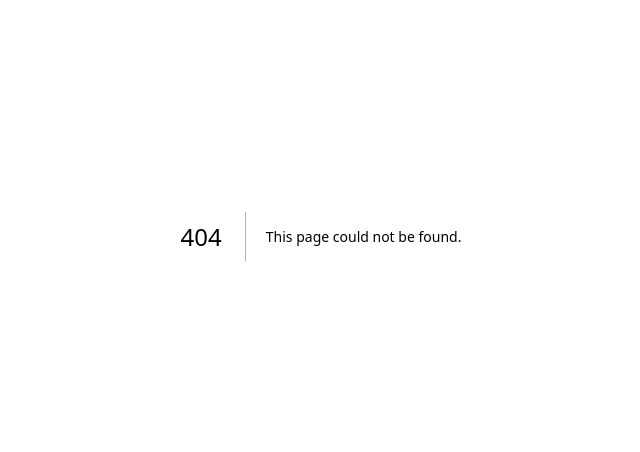
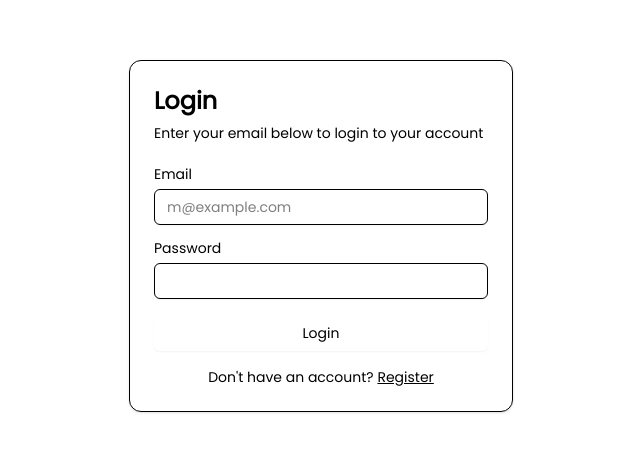
Before and after one commit to khandoker-tahmid-sami/educonnect, a Next.js app: page /login in a window 1280 px wide. Before the commit this address had no page. Shown: the part 164-616 px from the top of the page, without its empty margins (319-959 px from the left). Built offline with nearby package versions, Linux system fonts and the light colour scheme.

Commit message:
register page developing

```diff
--- a/app/(main)/page.js
+++ b/app/(main)/page.js
@@ -61,7 +61,7 @@ const HomePage = async () => {
               Explore Now
             </Link>
             <Link
-              href=""
+              href="/register/instructor"
               className={cn(
                 buttonVariants({ variant: "heroOutline", size: "lg" })
               )}
--- /dev/null
+++ b/app/api/register/route.js
@@ -0,0 +1,47 @@
+import { User } from "@/model/user-model";
+import { dbConnect } from "@/service/connectMongo";
+import bcrypt from "bcryptjs";
+import { NextResponse } from "next/server";
+
+export const POST = async (request) => {
+  const { firstName, lastName, email, password, userRole } =
+    await request.json();
+
+  console.log(firstName, lastName, email, password, userRole);
+
+  await dbConnect();
+
+  const hashedPassword = await bcrypt.hash(password, 5);
+
+  const newUser = {
+    firstName,
+    lastName,
+    email,
+    password: hashedPassword,
+    role: userRole,
+  };
+
+  console.log(newUser);
+
+  try {
+    await User.create(newUser);
+    return NextResponse.json(
+      {
+        success: true,
+        message: `User with this email ${email} has been created`,
+      },
+      { status: 201 }
+    );
+    // return new NextResponse("user has been created", { status: 201 });
+  } catch (e) {
+    console.log(e.message);
+    return NextResponse.json(
+      {
+        success: false,
+        error: error?.message || "Internal Server Error",
+      },
+      { status: 500 }
+    );
+    // return new NextResponse(e.message, { status: 500 });
+  }
+};
--- a/app/layout.js
+++ b/app/layout.js
@@ -22,8 +22,11 @@ export const metadata = {
 
 export default async function RootLayout({ children }) {
   return (
-    <html lang="en">
-      <body className={cn(inter.className, poppins.className)}>
+    <html lang="en" suppressHydrationWarning>
+      <body
+        className={cn(inter.className, poppins.className)}
+        suppressHydrationWarning
+      >
         {children}
         <Toaster richColors position="top-center" />
       </body>
--- /dev/null
+++ b/app/login/_components/login-form.jsx
@@ -0,0 +1,56 @@
+import Link from "next/link";
+
+import { Button } from "@/components/ui/button";
+import {
+  Card,
+  CardContent,
+  CardDescription,
+  CardHeader,
+  CardTitle,
+} from "@/components/ui/card";
+import { Input } from "@/components/ui/input";
+import { Label } from "@/components/ui/label";
+
+export function LoginForm() {
+  return (
+    <Card className="mx-auto max-w-sm w-full">
+      <CardHeader>
+        <CardTitle className="text-2xl">Login</CardTitle>
+        <CardDescription>
+          Enter your email below to login to your account
+        </CardDescription>
+      </CardHeader>
+      <CardContent>
+        <div className="grid gap-4">
+          <div className="grid gap-2">
+            <Label htmlFor="email">Email</Label>
+            <Input
+              id="email"
+              type="email"
+              placeholder="m@example.com"
+              required
+            />
+          </div>
+          <div className="grid gap-2">
+            <div className="flex items-center">
+              <Label htmlFor="password">Password</Label>
+              {/* <Link href="#" className="ml-auto inline-block text-sm underline">
+                Forgot your password?
+              </Link> */}
+            </div>
+            <Input id="password" type="password" required />
+          </div>
+          <Button type="submit" className="w-full">
+            Login
+          </Button>
+        </div>
+        <div className="mt-4 text-center text-sm">
+          Don&apos;t have an account?{" "}
+          <Link href="register" className="underline">
+            Register
+          </Link>
+        </div>
+      </CardContent>
+    </Card>
+  );
+}
--- /dev/null
+++ b/app/login/page.jsx
@@ -0,0 +1,12 @@
+import { LoginForm } from "./_components/login-form";
+
+const LoginPage = () => {
+  return (
+    <div className="w-full flex-col h-screen flex items-center justify-center">
+      <div className="container">
+        <LoginForm />
+      </div>
+    </div>
+  );
+};
+export default LoginPage;
--- a/app/register/[role]/page.jsx
+++ b/app/register/[role]/page.jsx
@@ -1,10 +1,12 @@
 import { SignupForm } from "../_components/signup-form";
 
-const RegisterPage = () => {
+const RegisterPage = async ({ params }) => {
+  const { role } = await params;
+  // console.log(role);
   return (
     <div className="w-full flex-col h-screen flex items-center justify-center">
       <div className="container">
-        <SignupForm />
+        <SignupForm role={role} />
       </div>
     </div>
   );
--- a/app/register/_components/signup-form.jsx
+++ b/app/register/_components/signup-form.jsx
@@ -1,3 +1,5 @@
+"use client";
+
 import Link from "next/link";
 
 import { Button } from "@/components/ui/button";
@@ -10,10 +12,81 @@ import {
 } from "@/components/ui/card";
 import { Input } from "@/components/ui/input";
 import { Label } from "@/components/ui/label";
+import { useRouter } from "next/navigation";
+import { useState } from "react";
+import { toast } from "sonner";
 
-export function SignupForm() {
+export function SignupForm({ role }) {
+  const [error, setError] = useState("");
+  const router = useRouter();
+  const base = process.env.NEXT_PUBLIC_APP_URL;
+  const handleSubmit = async (event) => {
+    event.preventDefault();
+
+    try {
+      const formData = new FormData(event.currentTarget);
+
+      const firstName = formData.get("first-name");
+      const lastName = formData.get("last-name");
+      const email = formData.get("email");
+      const password = formData.get("password");
+      const confirmPassword = formData.get("confirmPassword");
+
+      if (!password || !confirmPassword) {
+        const msg = "Please enter and confirm your password.";
+        setError(msg);
+        // toast.error(msg);
+        return;
+      }
+      if (password !== confirmPassword) {
+        const msg = "Passwords do not match.";
+        setError(msg);
+        // toast.error(msg);
+        return;
+      }
+
+      const userRole =
+        role === "student" || role === "instructor" ? role : "student";
+
+      const response = await fetch(`${base}/api/register`, {
+        method: "POST",
+        headers: {
+          "Content-Type": "application/json",
+        },
+        body: JSON.stringify({
+          firstName,
+          lastName,
+          email,
+          password,
+          userRole,
+        }),
+      });
+
+      const data = await response.json();
+      if (response.ok) {
+        toast.success(data.message ?? "User has been created");
+        router.push("/login");
+      } else {
+        toast.error(data.error ?? "Something went wrong");
+      }
+
+      // response.status === 201 && router.push("/login");
+    } catch (e) {
+      console.log(e.message);
+      toast.error("Network error");
+      setError(e.message);
+    }
+  };
   return (
     <Card className="mx-auto max-w-sm">
+      {error ? (
+        <div
+          role="alert"
+          className="mx-6 mt-4 rounded-md border border-red-200 bg-red-50 px-3 py-2 text-sm text-red-700"
+        >
+          {error}
+        </div>
+      ) : null}
       <CardHeader>
         <CardTitle className="text-xl">Sign Up</CardTitle>
         <CardDescription>
@@ -21,21 +94,33 @@ export function SignupForm() {
         </CardDescription>
       </CardHeader>
       <CardContent>
+        <form onSubmit={handleSubmit}>
           <div className="grid gap-4">
             <div className="grid grid-cols-2 gap-4">
               <div className="grid gap-2">
                 <Label htmlFor="first-name">First name</Label>
-              <Input id="first-name" placeholder="Max" required />
+                <Input
+                  id="first-name"
+                  name="first-name"
+                  placeholder="Max"
+                  required
+                />
               </div>
               <div className="grid gap-2">
                 <Label htmlFor="last-name">Last name</Label>
-              <Input id="last-name" placeholder="Robinson" required />
+                <Input
+                  id="last-name"
+                  name="last-name"
+                  placeholder="Robinson"
+                  required
+                />
               </div>
             </div>
             <div className="grid gap-2">
               <Label htmlFor="email">Email</Label>
               <Input
                 id="email"
+                name="email"
                 type="email"
                 placeholder="m@example.com"
                 required
@@ -43,16 +128,21 @@ export function SignupForm() {
             </div>
             <div className="grid gap-2">
               <Label htmlFor="password">Password</Label>
-            <Input id="password" type="password" />
+              <Input id="password" name="password" type="password" />
             </div>
             <div className="grid gap-2">
               <Label htmlFor="confirmPassword">Confirm Password</Label>
-            <Input id="confirmPassword" type="password" />
+              <Input
+                id="confirmPassword"
+                name="confirmPassword"
+                type="password"
+              />
             </div>
-          <Button type="submit" className="w-full">
+            <Button type="submit" variant="hero" className="w-full">
               Create an account
             </Button>
           </div>
+        </form>
         <div className="mt-4 text-center text-sm">
           Already have an account?{" "}
           <Link href="/login" className="underline">
--- a/components/mobile-nav.jsx
+++ b/components/mobile-nav.jsx
@@ -1,15 +1,14 @@
-import * as React from "react";
 import Link from "next/link";
 
+import { useLockBody } from "@/hooks/use-lock-body";
 import { cn } from "@/lib/utils";
-import { useLockBody } from "@/hooks/use-lock-body";
+import { Button, buttonVariants } from "./ui/button";
 import {
   DropdownMenu,
   DropdownMenuContent,
   DropdownMenuItem,
   DropdownMenuTrigger,
 } from "./ui/dropdown-menu";
-import { Button, buttonVariants } from "./ui/button";
 
 export function MobileNav({ items, children }) {
   useLockBody();
@@ -38,22 +37,25 @@ export function MobileNav({ items, children }) {
         <div className="items-center gap-3 flex lg:hidden">
           <Link
             href="/login"
-            className={cn(buttonVariants({ size: "sm" }), "px-4")}
+            className={cn(
+              buttonVariants({ size: "sm", variant: "hero" }),
+              "px-4"
+            )}
           >
             Login
           </Link>
           <DropdownMenu>
             <DropdownMenuTrigger asChild>
-              <Button variant="outline" size="sm">
+              <Button variant="heroOutline" size="sm">
                 Register
               </Button>
             </DropdownMenuTrigger>
             <DropdownMenuContent align="center" className="w-56 mt-4">
               <DropdownMenuItem className="cursor-pointer">
-                <Link href="">Student</Link>
+                <Link href="/register/student">Student</Link>
               </DropdownMenuItem>
               <DropdownMenuItem className="cursor-pointer">
-                <Link href="">Instructor</Link>
+                <Link href="register/instructor">Instructor</Link>
               </DropdownMenuItem>
             </DropdownMenuContent>
           </DropdownMenu>
--- a/package.json
+++ b/package.json
@@ -21,6 +21,7 @@
     "@radix-ui/react-slot": "^1.2.3",
     "@radix-ui/react-tabs": "^1.1.13",
     "@tailwindcss/postcss": "^4.1.12",
+    "bcryptjs": "^3.0.2",
     "class-variance-authority": "^0.7.1",
     "clsx": "^2.1.1",
     "embla-carousel-react": "^8.6.0",
```
Also changed, not shown: 1 other file (tests, documents, lock files or other folders). Lines whose indentation alone changed are shown as unchanged.
